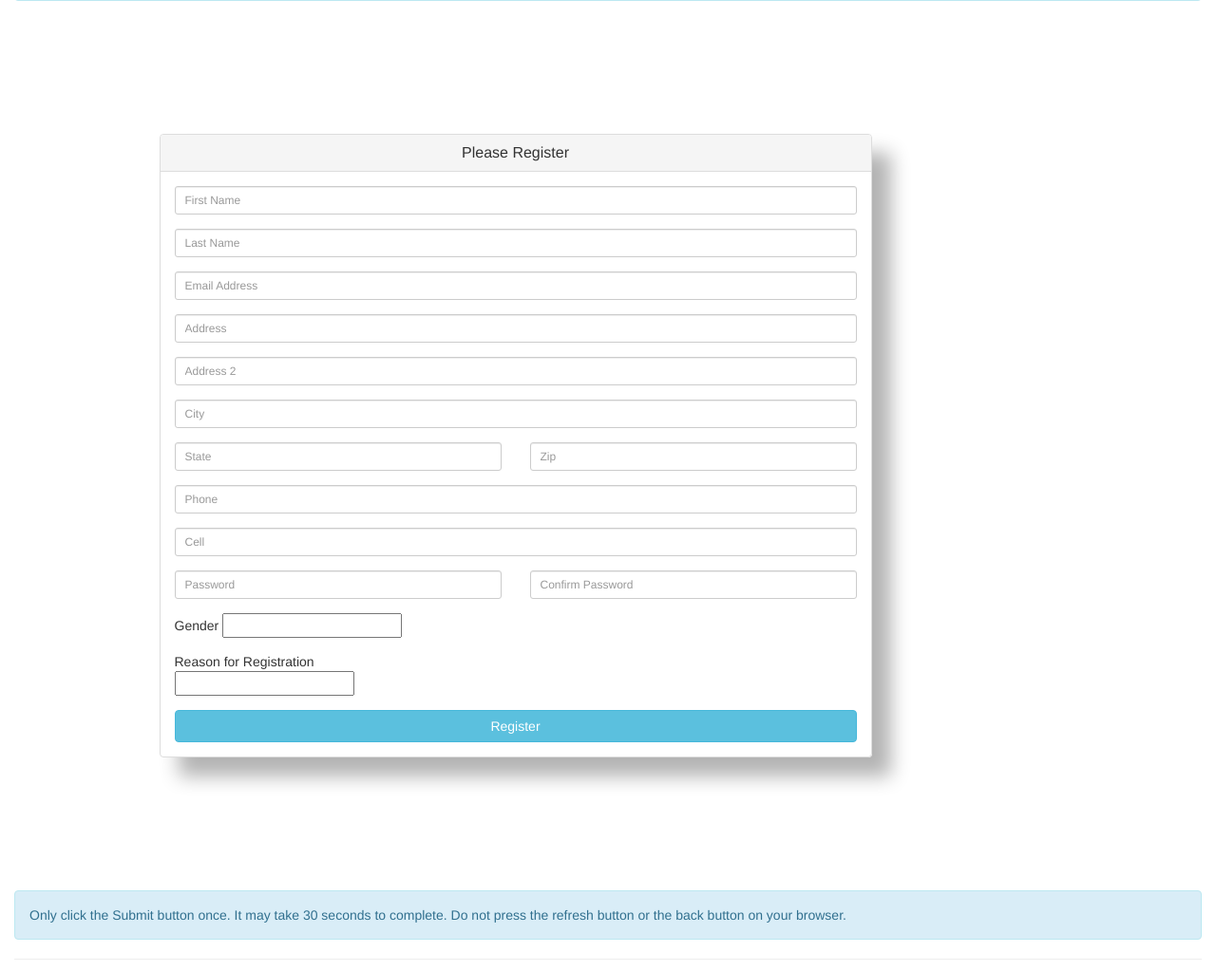
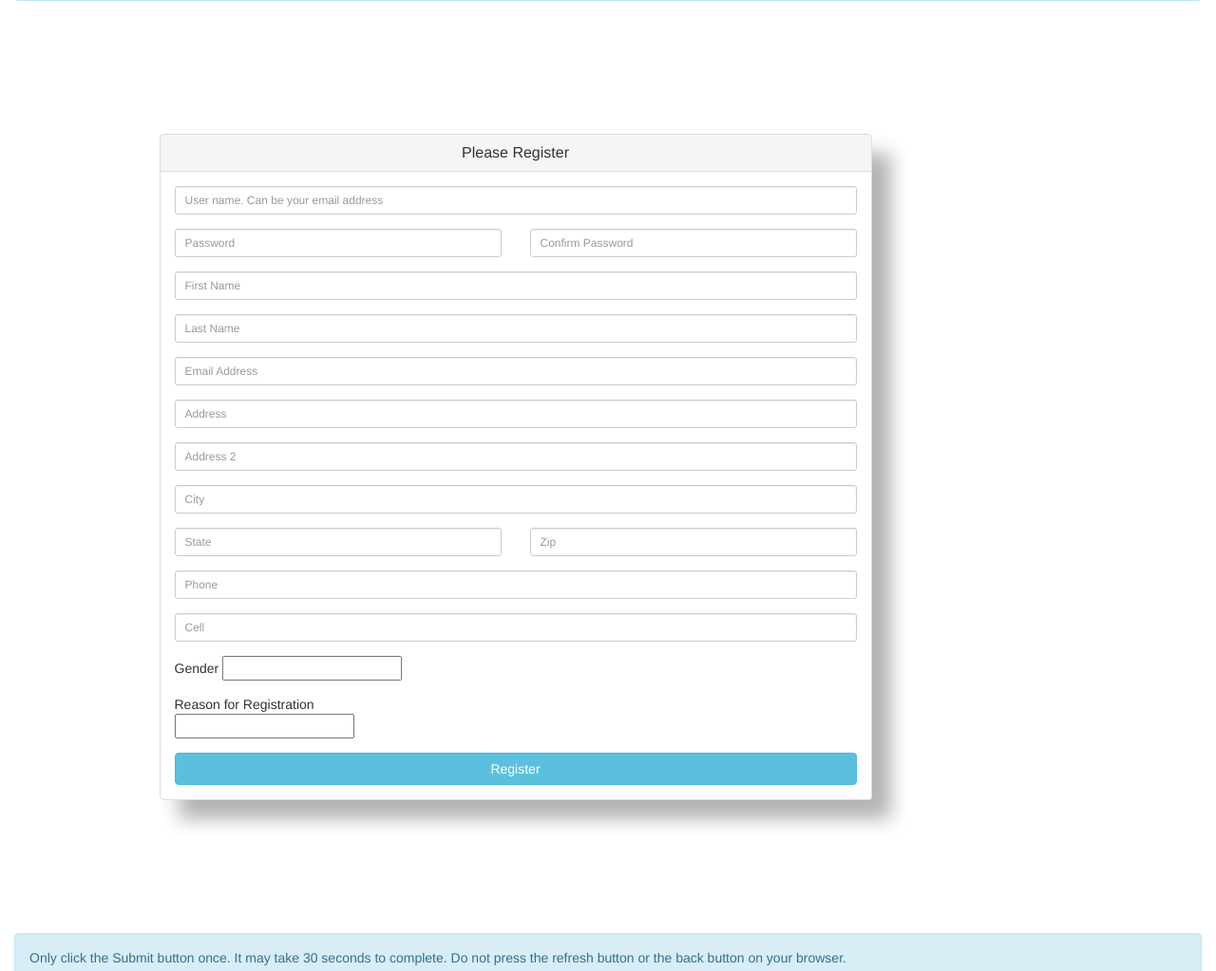
Before and after one commit to acer123acer123/bob, a Django app: template bob/school/templates/school/family/post_form_NewFamilyForm.html in a window 1280 px wide. Shown: the part 153-1176 px from the top of the page at 95% size. Run offline with Django 3.2, Linux system fonts and the light colour scheme; the template is opened without the code that fills it: most values are stand-ins (such as "Sample title", 1, 10 or a date in 2020); form fields are guessed from the names that the template uses; parts of the project's set-up code (start-up, migrations or seed data) failed here and were passed over; some libraries are stand-ins or nearby versions.

Commit message:
update username functionality

```diff
--- a/bob/school/forms.py
+++ b/bob/school/forms.py
@@ -35,6 +35,7 @@ class NewFamilyForm(forms.Form):
         ('M', 'Male'),
         ('F', 'Female'),
     )
+    username = forms.CharField(max_length=200)
     first_name = forms.CharField(max_length=200)
     last_name = forms.CharField(max_length=200)
     password = forms.CharField(widget=forms.PasswordInput())
--- a/bob/school/templates/school/course_catalog/new_edit_form.html
+++ b/bob/school/templates/school/course_catalog/new_edit_form.html
@@ -53,7 +53,7 @@ tinymce.init({
                     <div class="panel-body">
                         <form role="form">
                             <div class="form-group {% if form.course_name.errors %}has-error {% endif %}"><b>Course Name*</b>
-                                <input type="text" name="{{ form.course_name.html_name}}" id="{{ form.course_name.id_for_label}}" class="form-control input-sm" value="{{ form.course_name.value }}">
+                                <input type="text" name="{{ form.course_name.html_name}}" id="{{ form.course_name.id_for_label}}" class="form-control input-sm" value="{{ form.course_name.value|default_if_none:"" }}" placeholder="">
                             </div>
 
                             <div class="form-group {% if form.course_desc.errors %}has-error {% endif %}">
--- a/bob/school/templates/school/family/post_form_NewFamilyForm.html
+++ b/bob/school/templates/school/family/post_form_NewFamilyForm.html
@@ -3,10 +3,28 @@
 
 {% block content %}
 <script type="text/javascript">
+
     jQuery(function($){
         $('#id_phone_number').mask("(999) 999-9999");
         $('#id_cell_phone_number').mask("(999) 999-9999");
         });
+
+</script>
+<script type="text/javascript">
+var previous_username = '';
+var in_ajax = 0;
+function checkUsername() {
+    username = $("#id_username").val();
+    if ((previous_username != username) && (username != '') && (in_ajax != 1)) {
+        in_ajax = 1;
+        $("#username_status").load('/school/check_username/', {username: username, }, function() {in_ajax = 0;});
+    }
+    previous_username = username;
+}
+$(function() {
+    setInterval("checkUsername()", 3000);
+});
+
 </script>
 <div class="alert alert-info">
 Use this page to add your family information.  <br>
@@ -15,6 +33,7 @@ approves this request. <br>
 You will then receive an email stating that your account has been activated.
 </div>
 <form action='' method='post'>{% csrf_token %}
+
 <input type='hidden' name='name' value=''>
  <div class="container" id="container1">
         <div class="row centered-form">
@@ -25,49 +44,9 @@ You will then receive an email stating that your account has been activated.
                     </div>
                     <div class="panel-body">
                         <form role="form">
-                            <div class="form-group {% if form.first_name.errors %}has-error {% endif %}">
-                                <input type="text" name="{{ form.first_name.html_name}}" id="{{ form.first_name.id_for_label}}" class="form-control input-sm" placeholder="First Name">
-                            </div>
 
-                            <div class="form-group {% if form.last_name.errors %}has-error {% endif %}">
-                                <input type="text" name="{{ form.last_name.html_name}}" id="{{ form.last_name.id_for_label}}" class="form-control input-sm" placeholder="Last Name">
-                            </div>
-
-                            <div class="form-group {% if form.email_address.errors %}has-error {% endif %}">
-                                <input type="email" name="{{ form.email_address.html_name}}" id="{{ form.email_address.id_for_label}}" class="form-control input-sm" placeholder="Email Address">
-                            </div>
-
-                            <div class="form-group {% if form.address1.errors %}has-error {% endif %}">
-                                <input type="text" name="{{ form.address1.html_name}}" id="{{ form.address1.id_for_label}}" class="form-control input-sm" placeholder="Address">
-                            </div>
-
-                            <div class="form-group">
-                                <input type="text" name="{{ form.address2.html_name}}" id="{{ form.address2.id_for_label}}" class="form-control input-sm" placeholder="Address 2">
-                            </div>
-
-                            <div class="form-group {% if form.city.errors %}has-error {% endif %}">
-                                <input type="text" name="{{ form.city.html_name}}" id="{{ form.city.id_for_label}}" class="form-control input-sm" placeholder="City">
-                            </div>
-
-                            <div class="row">
-                                <div class="col-xs-6 col-sm-6 col-md-6">
-                                     <div class="form-group {% if form.state.errors %}has-error {% endif %}">
-                                        <input type="text" maxlength="2" name="{{ form.state.html_name}}" id="{{ form.state.id_for_label}}" class="form-control input-sm" placeholder="State">
-                                    </div>
-                                </div>
-                                <div class="col-xs-6 col-sm-6 col-md-6">
-                                     <div class="form-group {% if form.zip_code.errors %}has-error {% endif %}">
-                                        <input type="text" name="{{ form.zip_code.html_name}}" id="{{ form.zip_code.id_for_label}}" class="form-control input-sm" placeholder="Zip">
-                                    </div>
-                                </div>
-                            </div>
-
-                            <div class="form-group">
-                                <input type="text" name="{{ form.phone_number.html_name}}" id="{{ form.phone_number.id_for_label}}" class="form-control input-sm" placeholder="Phone">
-                            </div>
-
-                            <div class="form-group {% if form.cell_phone_number.errors %}has-error {% endif %}">
-                                <input type="text" name="{{ form.cell_phone_number.html_name}}" id="{{ form.cell_phone_number.id_for_label}}" class="form-control input-sm" placeholder="Cell">
+                            <div class="form-group {% if form.username.errors %}has-error {% endif %}">
+                                <input type="text" name="username" id="id_username" class="form-control input-sm" placeholder="User name. Can be your email address" value="{{ form.username.value|default_if_none:"" }}"><span id='username_status'></span>
                             </div>
 
                             <div class="row">
@@ -82,6 +61,52 @@ You will then receive an email stating that your account has been activated.
                                     </div>
                                 </div>
                             </div>
+
+                            <div class="form-group {% if form.first_name.errors %}has-error {% endif %}">
+                                <input type="text" name="{{ form.first_name.html_name}}" id="{{ form.first_name.id_for_label}}" class="form-control input-sm" placeholder="First Name" value="{{ form.first_name.value|default_if_none:"" }}">
+                            </div>
+
+                            <div class="form-group {% if form.last_name.errors %}has-error {% endif %}">
+                                <input type="text" name="{{ form.last_name.html_name}}" id="{{ form.last_name.id_for_label}}" class="form-control input-sm" placeholder="Last Name" value="{{ form.last_name.value|default_if_none:"" }}">
+                            </div>
+
+                            <div class="form-group {% if form.email_address.errors %}has-error {% endif %}">
+                                <input type="email" name="{{ form.email_address.html_name}}" id="{{ form.email_address.id_for_label}}" class="form-control input-sm" placeholder="Email Address" value="{{ form.email_address.value|default_if_none:"" }}">
+                            </div>
+
+                            <div class="form-group {% if form.address1.errors %}has-error {% endif %}">
+                                <input type="text" name="{{ form.address1.html_name}}" id="{{ form.address1.id_for_label}}" class="form-control input-sm" placeholder="Address" value="{{ form.address1.value|default_if_none:"" }}">
+                            </div>
+
+                            <div class="form-group">
+                                <input type="text" name="{{ form.address2.html_name}}" id="{{ form.address2.id_for_label}}" class="form-control input-sm" placeholder="Address 2" value="{{ form.address2.value|default_if_none:"" }}">
+                            </div>
+
+                            <div class="form-group {% if form.city.errors %}has-error {% endif %}">
+                                <input type="text" name="{{ form.city.html_name}}" id="{{ form.city.id_for_label}}" class="form-control input-sm" placeholder="City" value="{{ form.city.value|default_if_none:"" }}">
+                            </div>
+
+                            <div class="row">
+                                <div class="col-xs-6 col-sm-6 col-md-6">
+                                     <div class="form-group {% if form.state.errors %}has-error {% endif %}">
+                                        <input type="text" maxlength="2" name="{{ form.state.html_name}}" id="{{ form.state.id_for_label}}" class="form-control input-sm" placeholder="State" value="{{ form.state.value|default_if_none:"" }}">
+                                    </div>
+                                </div>
+                                <div class="col-xs-6 col-sm-6 col-md-6">
+                                     <div class="form-group {% if form.zip_code.errors %}has-error {% endif %}">
+                                        <input type="text" name="{{ form.zip_code.html_name}}" id="{{ form.zip_code.id_for_label}}" class="form-control input-sm" placeholder="Zip" value="{{ form.zip_code.value|default_if_none:"" }}">
+                                    </div>
+                                </div>
+                            </div>
+
+                            <div class="form-group">
+                                <input type="text" name="{{ form.phone_number.html_name}}" id="{{ form.phone_number.id_for_label}}" class="form-control input-sm" placeholder="Phone" value="{{ form.phone_number.value|default_if_none:"" }}">
+                            </div>
+
+                            <div class="form-group {% if form.cell_phone_number.errors %}has-error {% endif %}">
+                                <input type="text" name="{{ form.cell_phone_number.html_name}}" id="{{ form.cell_phone_number.id_for_label}}" class="form-control input-sm" placeholder="Cell" value="{{ form.cell_phone_number.value|default_if_none:"" }}">
+                            </div>
+
 
                             <div class="form-group"> Gender
 			      {{ form.gender}}
--- a/bob/school/urls.py
+++ b/bob/school/urls.py
@@ -78,6 +78,7 @@ urlpatterns += patterns('school.views',
     url(r'^Events/new/enrollment/(?P<pk>\d+)$', EventAddEnrollment.as_view(), name='event_add_enrollment'),
     url(r'^Events/delete/enrollment/(?P<pk>\d+)$', EventDeleteEnrollment.as_view(), name='event_delete_enrollment'),
     url(r'^EmailEvent/(?P<event_id>\d+)/$', EmailEvent,  name='email_event',  ),
+    url(r'^check_username/', checkusername,  name='checkusername',  ),
 )
 
 # Admin URLs
```
Also changed, not shown: bob/school/templates/school/family/manage_family_members-include-fm.html (+9 -3 lines), bob/school/templates/school/family/manage_family_members.html (+21 -0 lines), bob/school/views.py (+29 -8 lines), 1 other file.
